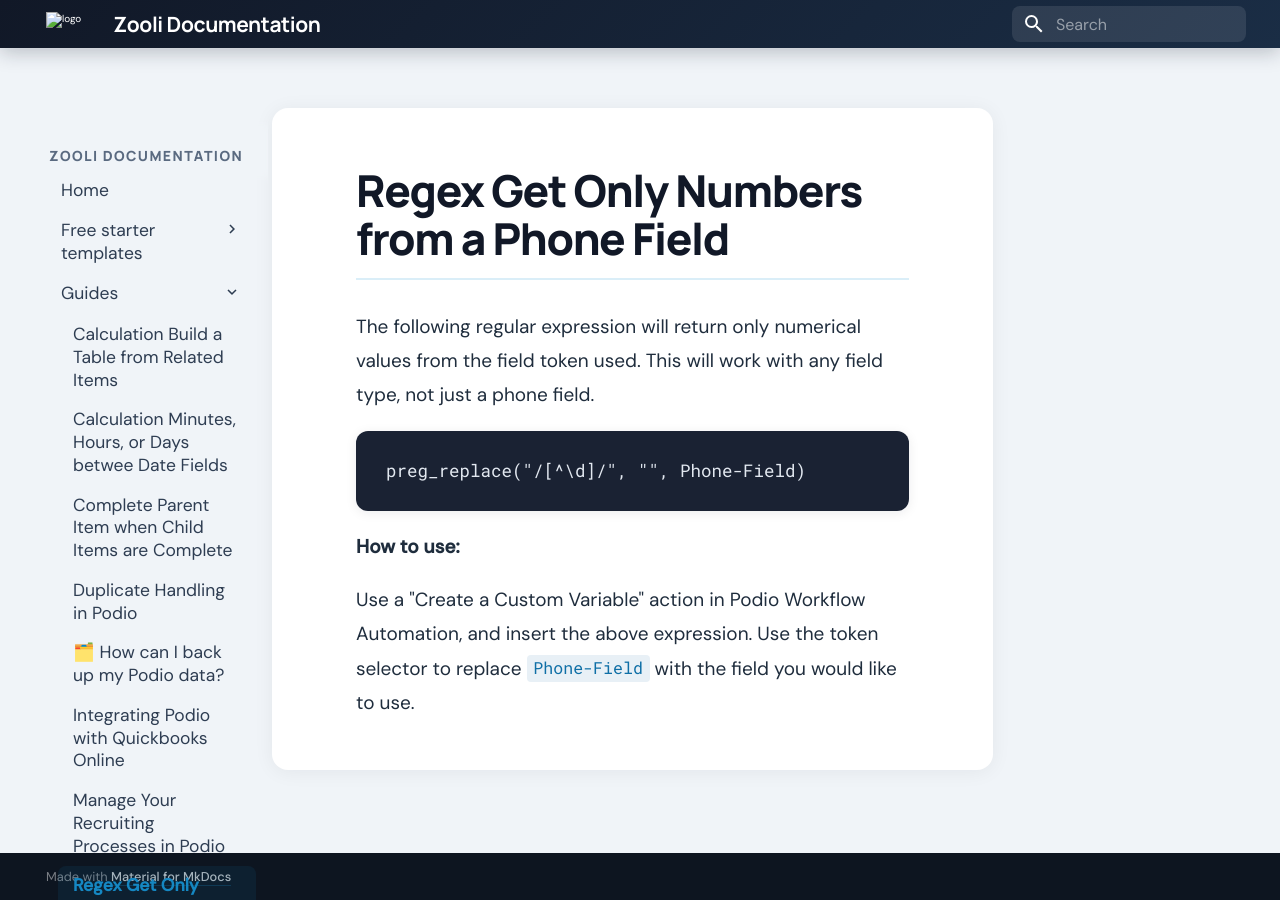
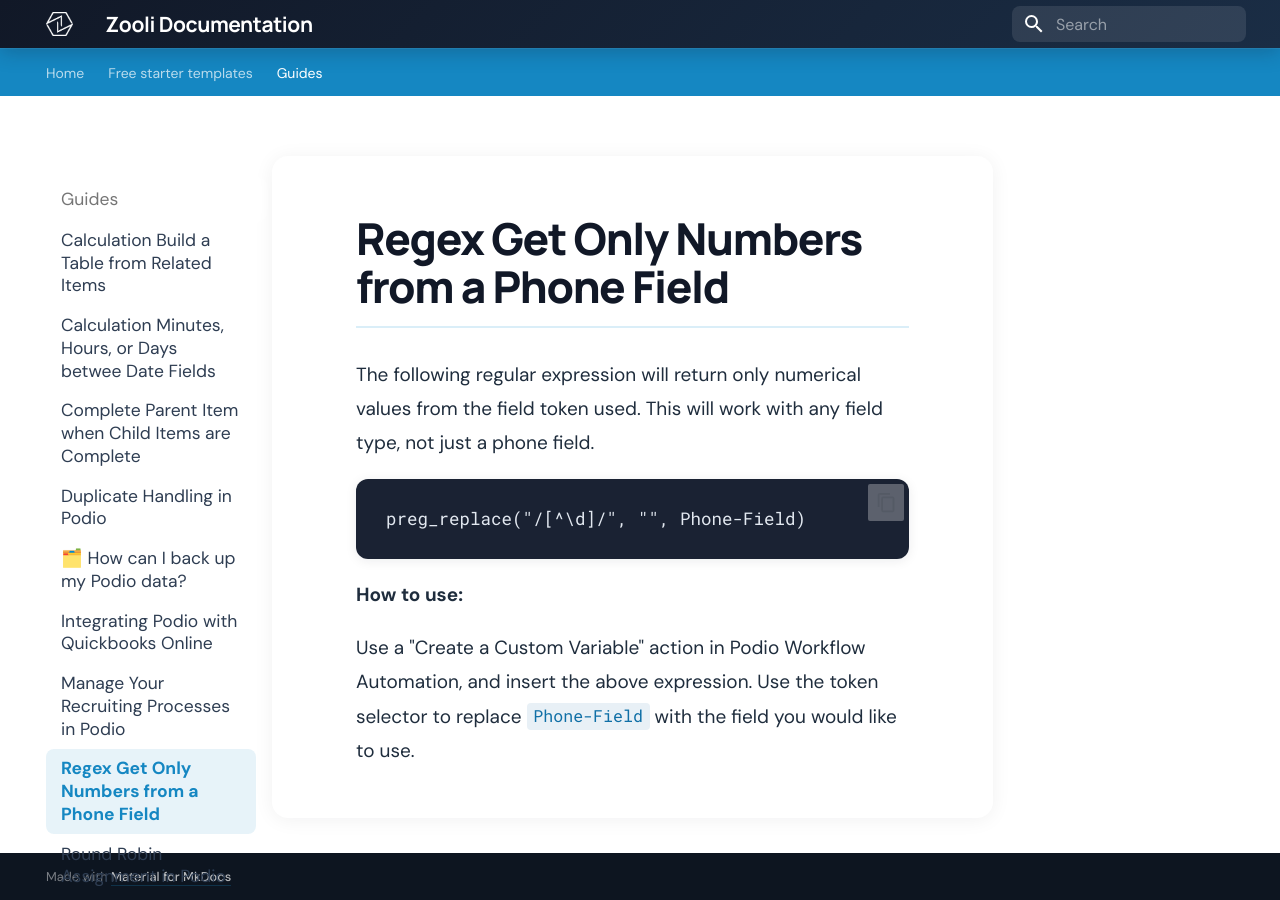
Before and after one commit to Zooli-LLC/Documentation, an MkDocs documentation site: the page built from docs/guides/Regex- Get Only Numbers from a Phone Field.md, in a window 1280 px wide. Built offline with MkDocs 1.6.1 and Material for MkDocs 9.7.7, drawn with Linux system fonts in a browser that asks for light colours.

Commit message:
Add files via upload

```diff
--- a/mkdocs.yml
+++ b/mkdocs.yml
@@ -1,18 +1,54 @@
+# ── Zooli Documentation — mkdocs.yml ──
+# Merge this into your existing mkdocs.yml.
+# Only the theme/extra_css/extra_javascript blocks need updating.
+
 site_name: Zooli Documentation
-site_url: https://docs.zooli.io/
+site_url: https://docs.zooli.io
+site_description: Tutorials and guides for Podio and Tape — by Zooli Web Solutions.
+site_author: Zooli Web Solutions
+
 theme:
   name: material
-  logo: docs/assets/zws_logo_square_white.png
-  favicon: docs/assets/favicon.png
-font:
-  text: DM Sans
-  code: Roboto Mono
-palette:
-  primary: custom
-  accent: custom
+  custom_dir: overrides
+
+  # Logo and favicon
+  logo: assets/zws_logo_square_white.png
+  favicon: assets/favicon.png
+
+  # Fonts (loaded via extra.css @import — set here too for Material's preload)
+  font:
+    text: DM Sans
+    code: Roboto Mono
+
+  # Color palette
+  palette:
+    - scheme: default
+      primary: custom
+      accent: custom
+
+  # Feature flags — enable useful Material features
+  features:
+    - navigation.instant        # SPA-style fast page loads
+    - navigation.tracking       # Updates URL as you scroll
+    - navigation.tabs           # Top-level sections as tabs (optional — remove if you prefer sidebar only)
+    - navigation.sections       # Groups in sidebar stay expanded
+    - navigation.top            # Back-to-top button
+    - search.highlight          # Highlights search terms on the page
+    - search.suggest            # Autocomplete in search
+    - content.code.copy         # Copy button on code blocks
+    - content.code.annotate     # Code annotations
+
+# Custom CSS — this is where the Zooli branding lives
 extra_css:
   - stylesheets/extra.css
+
+# NOTE: Add this to the top of your docs/index.md front matter:
+# ---
+# template: home.html
+# ---
+
+# Optional: Google Analytics
 extra:
   analytics:
     provider: google
-    property: G-3BF57DHM3R
+    property: G-363929690
```
